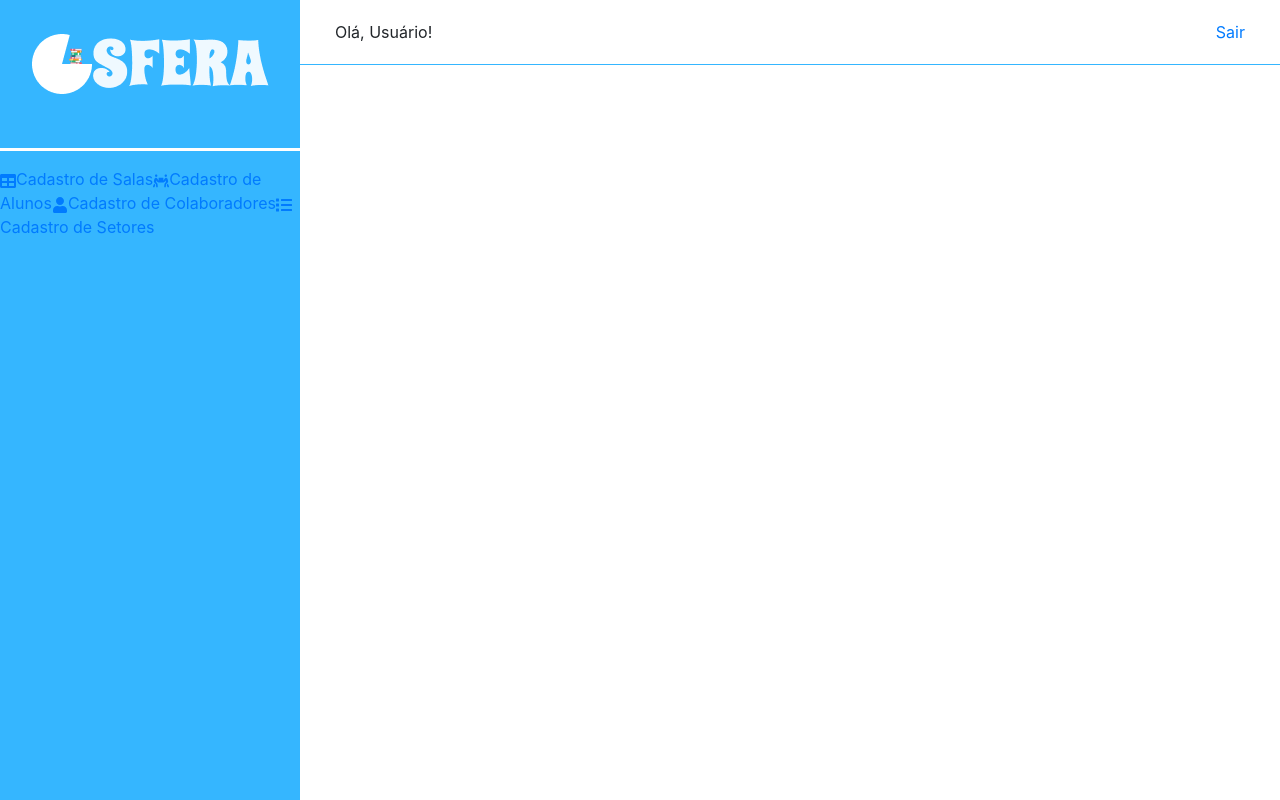
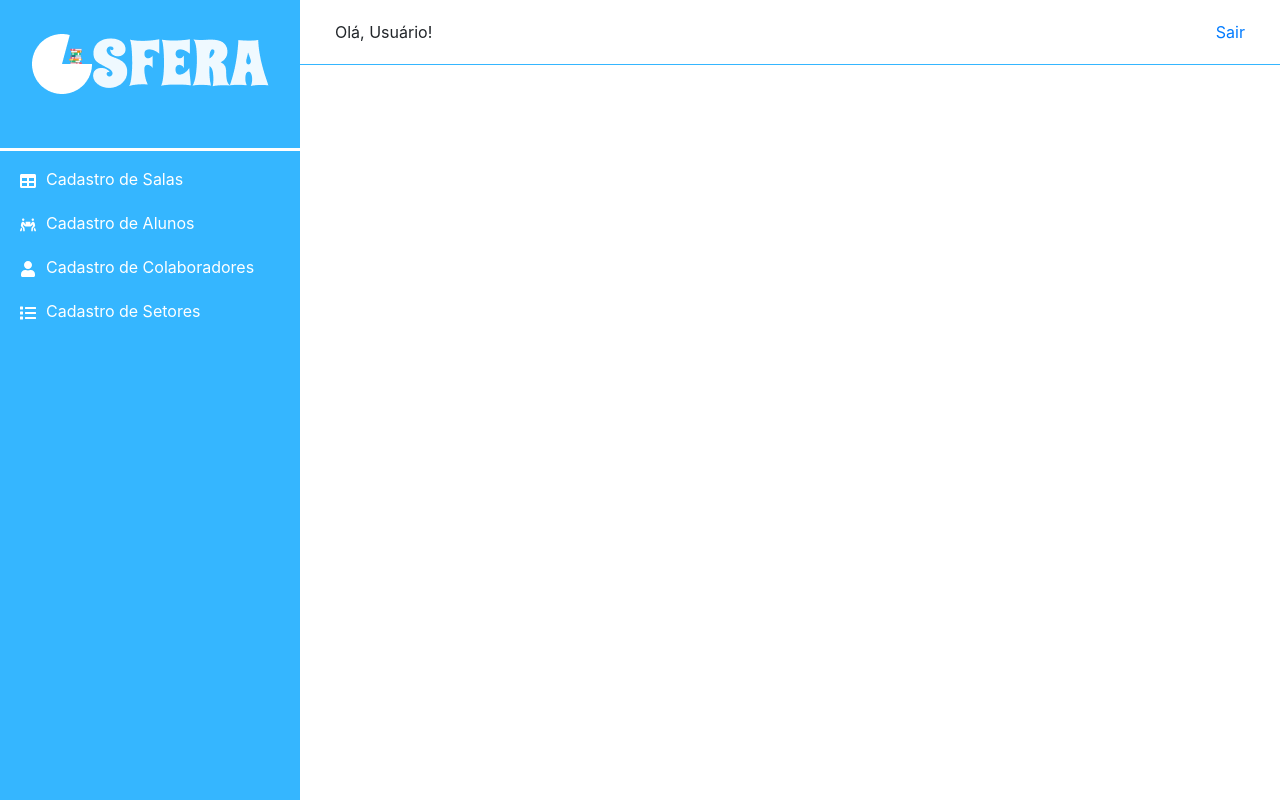
Before and after one commit to marcaosi/SFERA, a React (Create React App) app: page / in a window 1280 px wide. Built offline with nearby package versions, Linux system fonts and the light colour scheme.

Commit message:
refatorando componentes

```diff
--- a/package.json
+++ b/package.json
@@ -10,6 +10,7 @@
     "bootstrap": "^4.4.1",
     "react": "^16.13.1",
     "react-dom": "^16.13.1",
+    "react-icons": "^3.10.0",
     "react-router-dom": "^5.2.0",
     "react-scripts": "3.4.1",
     "reactstrap": "^8.4.1",
--- a/src/App.js
+++ b/src/App.js
@@ -14,6 +14,7 @@ import NovoColaborador from './NovoColaborador'
 import Login from './Login'
 import PrivateRoute from './Components/PrivateRoute'
 import NovoAluno from './NovoAluno'
+import ListarSalas from './NovaSala/ListarSalas'
 
 function App() {
   return (
@@ -34,6 +35,9 @@ function App() {
                     <PrivateRoute path="/sala/novo" exact>
                       <NovaSala />
                     </PrivateRoute>
+                    <PrivateRoute path="/sala" exact>
+                      <ListarSalas />
+                    </PrivateRoute>
                     <PrivateRoute path="/colaborador/novo" exact>
                       <NovoColaborador />
                     </PrivateRoute>
--- a/src/Components/PrivateRoute/index.js
+++ b/src/Components/PrivateRoute/index.js
@@ -1,5 +1,5 @@
 import React from 'react'
-import { Route, Redirect, useLocation } from 'react-router-dom'
+import { Route, Redirect } from 'react-router-dom'
 
 export default function PrivateRoute({children, ...rest}){
     const jwt = localStorage.getItem("jwt")
--- a/src/Components/Sidebar/style.module.css
+++ b/src/Components/Sidebar/style.module.css
@@ -3,6 +3,7 @@
     height: 100%;
     position: fixed;
     width: 300px;
+    z-index: 9999;
 }
 
 .logo{
@@ -13,3 +14,14 @@
 .divider{
     border-top: 3px solid #FFF
 }
+
+.sidebarLink{
+    color: white;
+    margin-left: 20px;
+    display: inline-block;
+    margin-bottom: 20px;
+}
+
+.sidebarIcon{
+    margin-right: 10px;
+}
```
Also changed, not shown: 1 other file (tests, documents, lock files or other folders).
